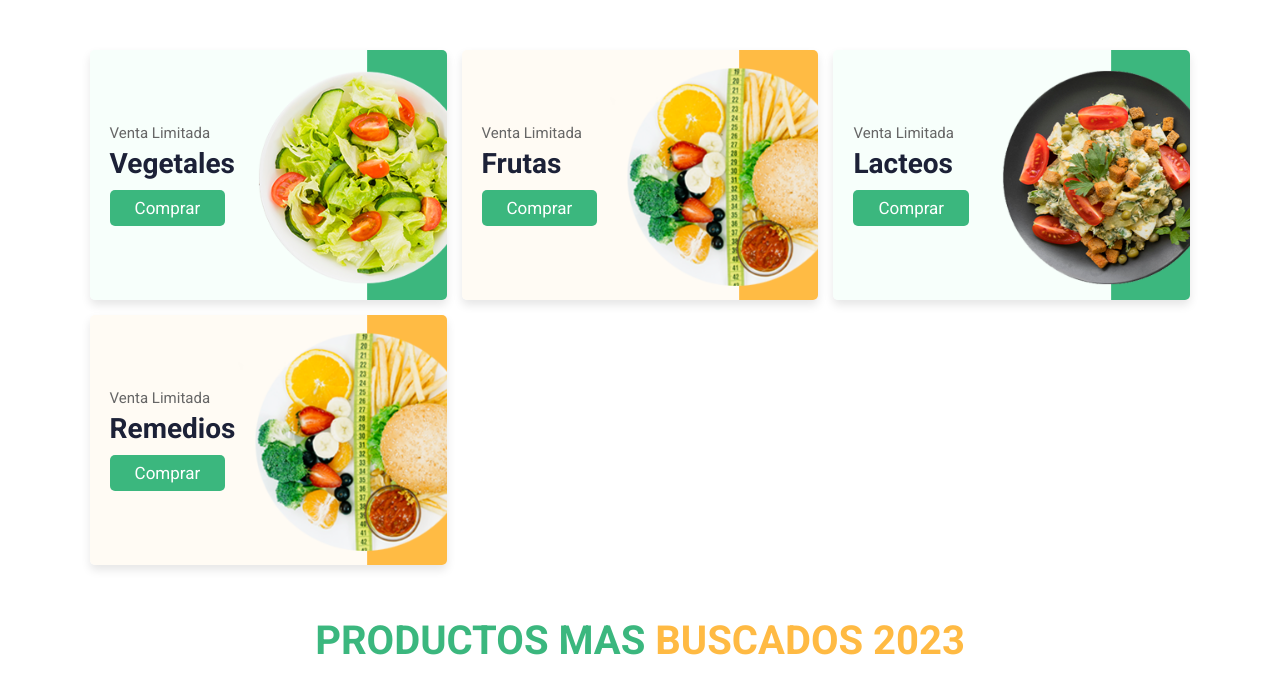
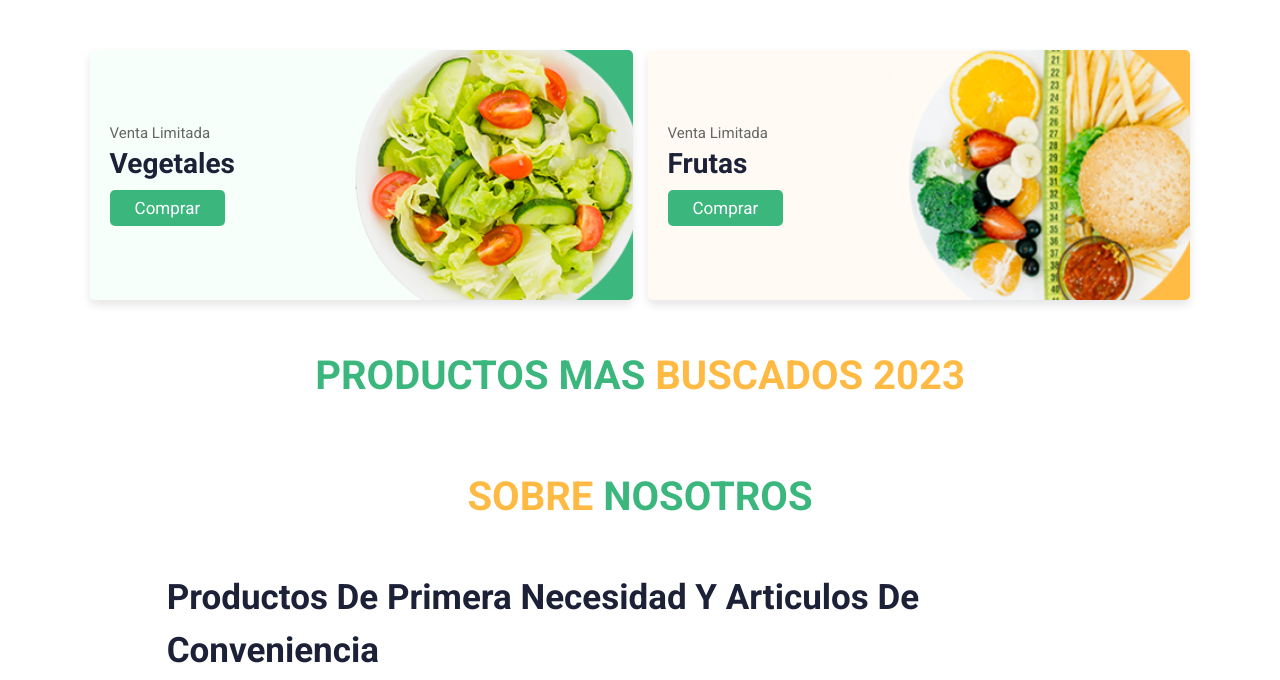
Before and after one commit to EliasRex01/kioskodelia, a plain HTML site: page index.html in a window 1280 px wide. Shown: the part 800-1480 px from the top of the page. Drawn offline with nearby package versions, Linux system fonts and the light colour scheme.

Commit message:
Update index.html

```diff
--- a/index.html
+++ b/index.html
@@ -130,24 +130,6 @@
             <div class="content">
                 <span>Venta Limitada</span>
                 <h3>Frutas</h3>
-                <a href="#" class="btn">comprar</a>
-            </div>
-        </div>
-
-        <div class="banner">
-            <img src="images/banner3.png" alt="">
-            <div class="content">
-                <span>Venta Limitada</span>
-                <h3>Lacteos</h3>
-                <a href="#" class="btn">Comprar</a>
-            </div>
-        </div>
-
-        <div class="banner">
-            <img src="images/banner2.png" alt="">
-            <div class="content">
-                <span>Venta Limitada</span>
-                <h3>Remedios</h3>
                 <a href="#" class="btn">comprar</a>
             </div>
         </div>
@@ -340,7 +322,7 @@
             <h3>Redes Sociales</h3>
             <p>Tambien tenemos nuestra fan page</p>
             <div class="share">
-                <a href="#" class="fab fa-facebook-f"></a>
+                <a href="https://m.facebook.com/profile.php?id=100092593630554&eav=AfZ1wCst-ap-biFN5tGrAKaRGfyr9wdDRYxRGFMy9ZDPXRXkcoXhHsnCYvElcyMWacc&paipv=0"></a>
                 <a href="https://www.instagram.com/kioskodelia/?next=https%3A%2F%2Fwww.instagram.com%2Fparaguaydestinations%2Fp%2FBpfUuUOH0Bn%2F%3F__coig_login%3D1" class="fab fa-instagram"></a>
             </div>
         </div>
```
